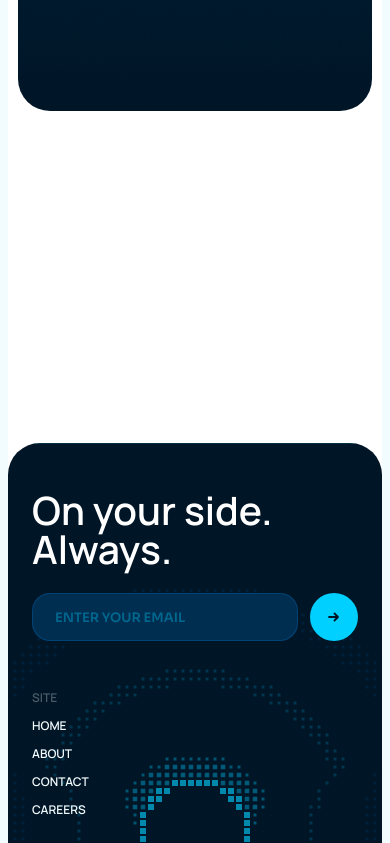
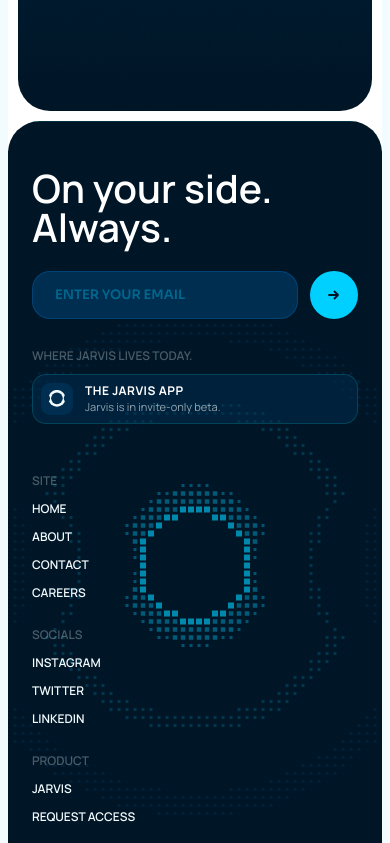
Before and after one commit to pritamX17/demo_site_for_apple_org_account, a Next.js app: page /jarvis in a window 390 px wide. Shown: the part 8740-9583 px from the top of the page. Built offline with nearby package versions, Linux system fonts and the light colour scheme; no server answers.

Commit message:
Footer: where-Jarvis-lives block inside the footer (app door only), band and WhatsApp removed
Co-Authored-By: Claude Fable 5.1 <noreply@anthropic.com>

```diff
--- a/app/home.css
+++ b/app/home.css
@@ -225,16 +225,8 @@
   .where .tile { display: flex; align-items: center; gap: 12px; padding: 8px 12px 8px 8px; margin-bottom: 8px; border: 1px solid rgba(0, 253, 255, .16); border-radius: 14px; background: rgba(0, 46, 81, .5); color: #fff; }
   .where .tile:hover { border-color: rgba(0, 253, 255, .45); }
   .where .tile .ic { width: 32px; height: 32px; border-radius: 9px; display: flex; align-items: center; justify-content: center; flex: none; background: var(--deep); color: var(--foam); }
-  .where .tile.wa .ic { background: #25d366; color: #fff; }
   .where .tile b { display: block; font-weight: 700; font-size: 12px; line-height: 1.2; text-transform: uppercase; letter-spacing: .04em; }
   .where .tile small { display: block; margin-top: 2px; font-size: 11px; line-height: 1.3; color: rgba(242, 251, 253, .6); }
-  /* the "extended footer" band (Jarvis page): curved on top, the flat footer continues below it */
-  .whereband { background: var(--deep); border-radius: 56px 56px 0 0; padding: 44px var(--pad); display: flex; align-items: center; justify-content: space-between; gap: 40px; color: #fff; }
-  .whereband .k { margin: 0; font-family: var(--mono); font-weight: 500; font-size: 11px; letter-spacing: 1.8px; text-transform: uppercase; color: var(--aqua); }
-  .whereband .line { margin: 10px 0 0; font-weight: 600; font-size: 22px; line-height: 1.3; max-width: 640px; }
-  .whereband .doors { display: flex; gap: 12px; flex: none; }
-  .whereband .doors .tile { margin: 0; min-width: 236px; }
-  .jp .f-foot, .jp .f-foot .panelbg, .jp .mfoot .panel { border-radius: 0; }
   .f-foot .panelbg::before { content: ""; position: absolute; left: 0; right: 0; top: 0; height: 1px; background: rgba(0, 253, 255, .12); }
   .f-foot .h1 { left: 112px; top: 54px; width: 480px; margin: 0; font-weight: 600; font-size: 56px; line-height: 1; color: #fff; }
   .f-foot .email { left: 863px; top: 76px; width: 327px; height: 48px; border-radius: 18px; background: var(--deep); border: 1px solid rgba(0, 90, 158, .5); color: var(--aqua); padding: 0 22px; font-family: var(--micro); font-weight: 600; font-size: 14px; line-height: 16px; text-transform: uppercase; box-shadow: 0 1px 2px rgba(5, 20, 27, .06), 0 4px 12px rgba(5, 20, 27, .05); }
@@ -243,6 +235,7 @@
   .f-foot .subscribe { left: 1146px; top: 84px; width: 32px; height: 32px; border-radius: 50%; border: 0; background: var(--aqua); color: var(--deep950); display: flex; align-items: center; justify-content: center; padding: 0; cursor: pointer; transition: transform .16s ease; }
   .f-foot .subscribe:hover { transform: scale(1.06); }
   .f-foot .email { padding-right: 56px; }
+  .f-foot .where { left: 112px; top: 190px; width: 330px; }
   .f-foot .lbl { top: 452px; margin: 0; font-weight: 600; font-size: 12px; line-height: normal; text-transform: uppercase; color: var(--foam); opacity: .3; }
   .f-foot .lnk { top: 474px; margin: 0; font-weight: 600; font-size: 12px; line-height: normal; text-transform: uppercase; color: var(--foam); white-space: nowrap; border: 0; padding: 0; letter-spacing: 0; opacity: 1; }
   .f-foot .legal { left: 112px; top: 548px; margin: 0; font-weight: 500; font-size: 11px; letter-spacing: 1.1px; text-transform: uppercase; color: rgba(242, 251, 253, .42); white-space: nowrap; }
@@ -254,6 +247,7 @@
   .mfoot .panel { background: var(--deep950); border-radius: 32px 32px 0 0; padding: 48px 28px 32px; color: #fff; position: relative; overflow: hidden; }
   .mfoot .pulse { position: absolute; inset: 0; z-index: 0; }
   .mfoot .panel > :not(.pulse) { position: relative; z-index: 1; }
+  .mfoot .where { margin-top: 28px; }
   .mfoot .panel::before { content: ""; position: absolute; left: 0; right: 0; top: 0; height: 1px; background: rgba(0, 253, 255, .12); }
   .mfoot h2 { margin: 0 0 24px; font-weight: 600; font-size: clamp(36px, 10vw, 48px); line-height: 1; }
   .mfoot .email2 { flex-direction: row !important; align-items: center; }
--- a/app/jarvis/page.tsx
+++ b/app/jarvis/page.tsx
@@ -5,7 +5,6 @@ import "../mobile.css";
 import { HomeMotion } from "@/components/home/HomeMotion";
 import { HomeNav } from "@/components/home/HomeNav";
 import { FigmaFooter } from "@/components/home/FigmaFooter";
-import { WhereBand } from "@/components/jarvis/WhereBand";
 import { MobileCta } from "@/components/home/MobileCta";
 import { JarvisHero } from "@/components/jarvis/JarvisHero";
 import { Idea } from "@/components/jarvis/Idea";
@@ -51,8 +50,7 @@ export default function JarvisPage() {
       <Moments />
       <Quiet />
       <Gate />
-      <WhereBand />
-      <FigmaFooter disclaimer={DISCLAIMER} button="Request access" product={["Jarvis", "/jarvis"]} cta={["Request access", "#gate"]} />
+      <FigmaFooter disclaimer={DISCLAIMER} button="Request access" product={["Jarvis", "/jarvis"]} cta={["Request access", "#gate"]} where />
       <MobileCta label="Request access" href="#gate" hideAt="#gate" />
     </div>
   );
--- a/app/mobile.css
+++ b/app/mobile.css
@@ -68,10 +68,6 @@
   .hp .close14 .ctas { flex-direction: column; align-items: stretch; justify-content: flex-start; gap: 18px; margin-top: 28px; }
   .hp .close14 .lnk { align-self: center; }
   .hp .mfoot .panel { padding: 48px 24px 40px; }
-  .hp .whereband { border-radius: 32px 32px 0 0; padding: 32px 24px; flex-direction: column; align-items: stretch; gap: 20px; }
-  .hp .whereband .line { font-size: 18px; }
-  .hp .whereband .doors { flex-direction: column; gap: 8px; }
-  .hp .whereband .doors .tile { min-width: 0; }
 
   /* ── sticky bottom CTA (both pages) ── */
   .hp .mcta { position: fixed; left: 0; right: 0; bottom: 0; z-index: 50; padding: 10px 16px calc(10px + env(safe-area-inset-bottom)); background: rgba(248, 252, 254, .84); -webkit-backdrop-filter: blur(18px); backdrop-filter: blur(18px); border-top: 1px solid rgba(0, 46, 81, .08); transform: translateY(110%); transition: transform .45s cubic-bezier(.2, .7, .2, 1); }
--- a/components/home/FigmaFooter.tsx
+++ b/components/home/FigmaFooter.tsx
@@ -3,6 +3,7 @@
 import Link from "next/link";
 import { type FormEvent, useEffect, useRef, useState } from "react";
 import { FooterPulse } from "@/components/home/FooterPulse";
+import { OrbitMark } from "@/components/jarvis/logos";
 
 const DISCLAIMER =
   "OneStop AI provides education, information, and automation support — never financial advice. Jarvis, our first product, does not sell products or recommend securities. What comes next, beyond Money, is still being decided.";
@@ -16,11 +17,21 @@ const HREF: Record<string, string> = { Home: "/" };
  *  v2 (2026-09-08, Saurabh: "the footer is not there yet"): keeps the Figma geometry and adds an arrow submit inside the email box,
  *  a Product link group (Jarvis · CTA) and the disclaimer line under the legal line.
  *  v3 (2026-09-08): the static dot image becomes FooterPulse (the orbit mark in pixels, pulsing in its own shape),
- *  the top corners are curved, and the frame shrinks to 620px. The Jarvis page's "Where Jarvis lives today" band (WhereBand) sits on top of it.
+ *  the top corners are curved, and the frame shrinks to 620px. On the Jarvis page (`where`) a small "Where Jarvis lives today" block with the app door sits under the headline.
  *  Above 900px it is the exact frame,
  *  laid out at 1440 with Figma coordinates and scaled to the viewport. Below
  *  900px the same content stacks into a readable column. */
-export function FigmaFooter({ disclaimer = DISCLAIMER, button = "Subscribe", product = ["Jarvis", "/jarvis"], cta = ["Try Jarvis", "/jarvis"] }: { disclaimer?: string; button?: string; product?: [string, string]; cta?: [string, string] } = {}) {
+/** "Where Jarvis lives today" — the app door (Jarvis page only, `where`). Lines are locked copy: v5 strip title + the beta line. */
+function Where({ href }: { href: string }) {
+  return (
+    <>
+      <p className="k">Where Jarvis lives today.</p>
+      <a className="tile" href={href} data-to={href.startsWith("#") ? "" : undefined}><span className="ic"><OrbitMark size={16} /></span><span><b>The Jarvis app</b><small>Jarvis is in invite-only beta.</small></span></a>
+    </>
+  );
+}
+
+export function FigmaFooter({ disclaimer = DISCLAIMER, button = "Subscribe", product = ["Jarvis", "/jarvis"], cta = ["Try Jarvis", "/jarvis"], where = false }: { disclaimer?: string; button?: string; product?: [string, string]; cta?: [string, string]; where?: boolean } = {}) {
   const wrap = useRef<HTMLDivElement>(null);
   const frame = useRef<HTMLDivElement>(null);
   const [sent, setSent] = useState(false);
@@ -60,6 +71,7 @@ export function FigmaFooter({ disclaimer = DISCLAIMER, button = "Subscribe", pro
               <svg width="16" height="16" viewBox="0 0 16 16" fill="none" aria-hidden="true"><path d="M3 8h9M8.5 4.5 12 8l-3.5 3.5" stroke="currentColor" strokeWidth="1.8" strokeLinecap="round" strokeLinejoin="round" /></svg>
             </button>
           </form>
+          {where && <div className="abs where"><Where href={cta[1]} /></div>}
           <p className="abs lbl" style={{ left: 112 }}>Site</p>
           <Link className="abs lnk" style={{ left: 112 }} href={HREF.Home}>Home</Link>
           <a className="abs lnk" style={{ left: 170 }} href="#">About</a>
@@ -90,6 +102,7 @@ export function FigmaFooter({ disclaimer = DISCLAIMER, button = "Subscribe", pro
               <button className="sub" type="submit" aria-label={button}><svg width="16" height="16" viewBox="0 0 16 16" fill="none" aria-hidden="true"><path d="M3 8h9M8.5 4.5 12 8l-3.5 3.5" stroke="currentColor" strokeWidth="1.8" strokeLinecap="round" strokeLinejoin="round" /></svg></button>
             </form>
           )}
+          {where && <div className="where"><Where href={cta[1]} /></div>}
           <div className="cols">
             <div><p className="lbl">Site</p><div className="lnks">{SITE.map((n) => (HREF[n] ? <Link key={n} href={HREF[n]}>{n}</Link> : <a key={n} href="#">{n}</a>))}</div></div>
             <div><p className="lbl">Socials</p><div className="lnks">{SOCIAL.map((n) => <a key={n} href="#">{n}</a>)}</div></div>
--- a/components/jarvis/WhereBand.tsx
+++ /dev/null
@@ -1,22 +0,0 @@
-import { OrbitMark, WhatsAppMark } from "@/components/jarvis/logos";
-
-/** 09 · Where Jarvis lives today — the band that sits on top of the footer (the "extended footer").
- *  TODO(copy): the line below extends the v5 strip line ("Beta members talk to Jarvis on WhatsApp — full access,
- *  nothing to install.") with the app, per Saurabh 2026-09-08. Confirm the final wording. */
-export function WhereBand({ appHref = "#gate" }: { appHref?: string }) {
-  return (
-    <section id="where" className="sheet" style={{ paddingTop: "var(--gutter)" }}>
-      <div className="whereband" data-r>
-        <div className="copy">
-          <p className="k">Where Jarvis lives today.</p>
-          <p className="line">Jarvis is in invite-only beta. Beta members talk to Jarvis in the app and on WhatsApp — full access, nothing to install.</p>
-        </div>
-        <div className="where doors">
-          <a className="tile" href={appHref} data-to><span className="ic"><OrbitMark size={16} /></span><span><b>The Jarvis app</b><small>Invite-only beta</small></span></a>
-          {/* TODO(launch): the WhatsApp link. */}
-          <a className="tile wa" href="#"><span className="ic"><WhatsAppMark size={18} /></span><span><b>WhatsApp</b><small>Full access, nothing to install.</small></span></a>
-        </div>
-      </div>
-    </section>
-  );
-}
--- a/package.json
+++ b/package.json
@@ -10,7 +10,10 @@
   },
   "dependencies": {
     "@gsap/react": "^2.1.2",
+    "@number-flow/react": "^0.6.2",
     "gsap": "^3.15.0",
+    "lenis": "^1.3.26",
+    "motion": "^13.2.0",
     "next": "16.2.7",
     "react": "19.2.4",
     "react-dom": "19.2.4"
```
Also changed, not shown: components/jarvis/logos.tsx (+0 -9 lines), 2 other files (tests, documents, lock files or other folders).
